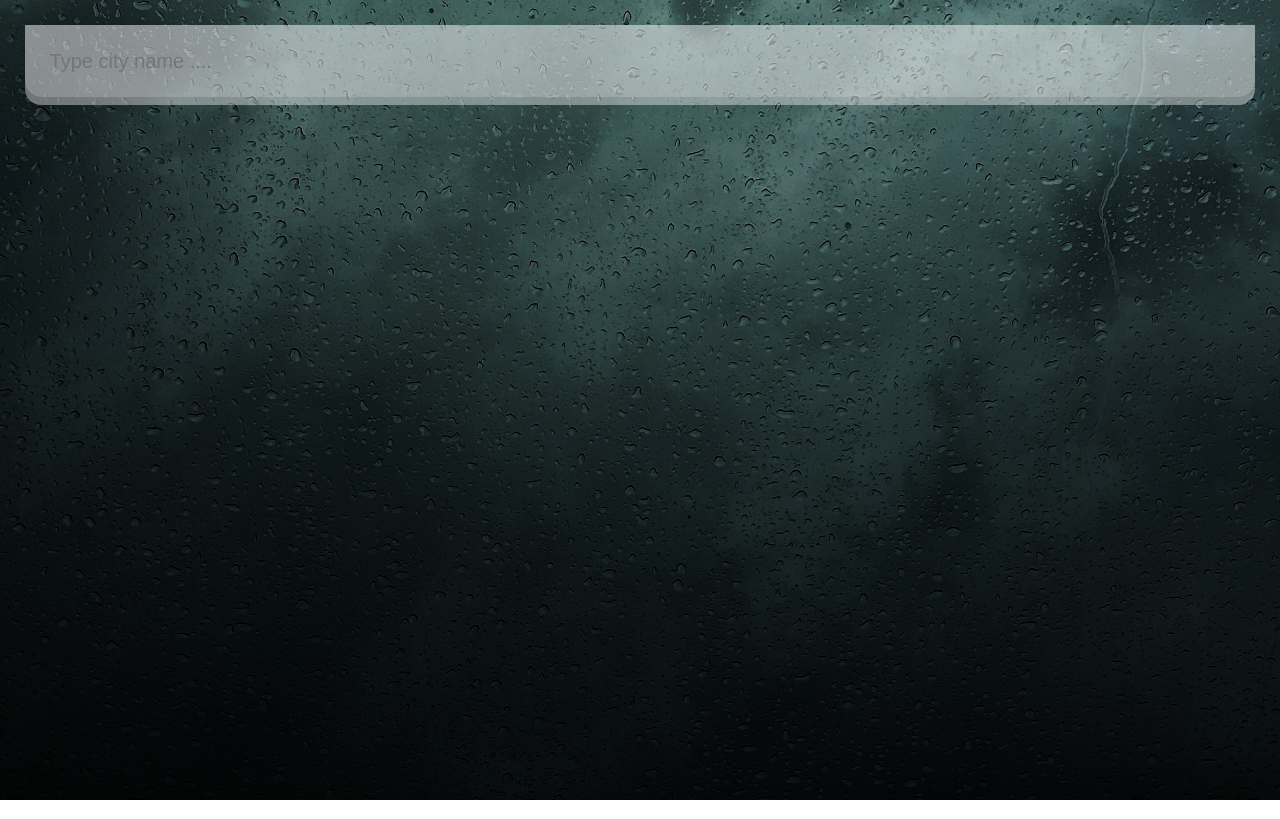
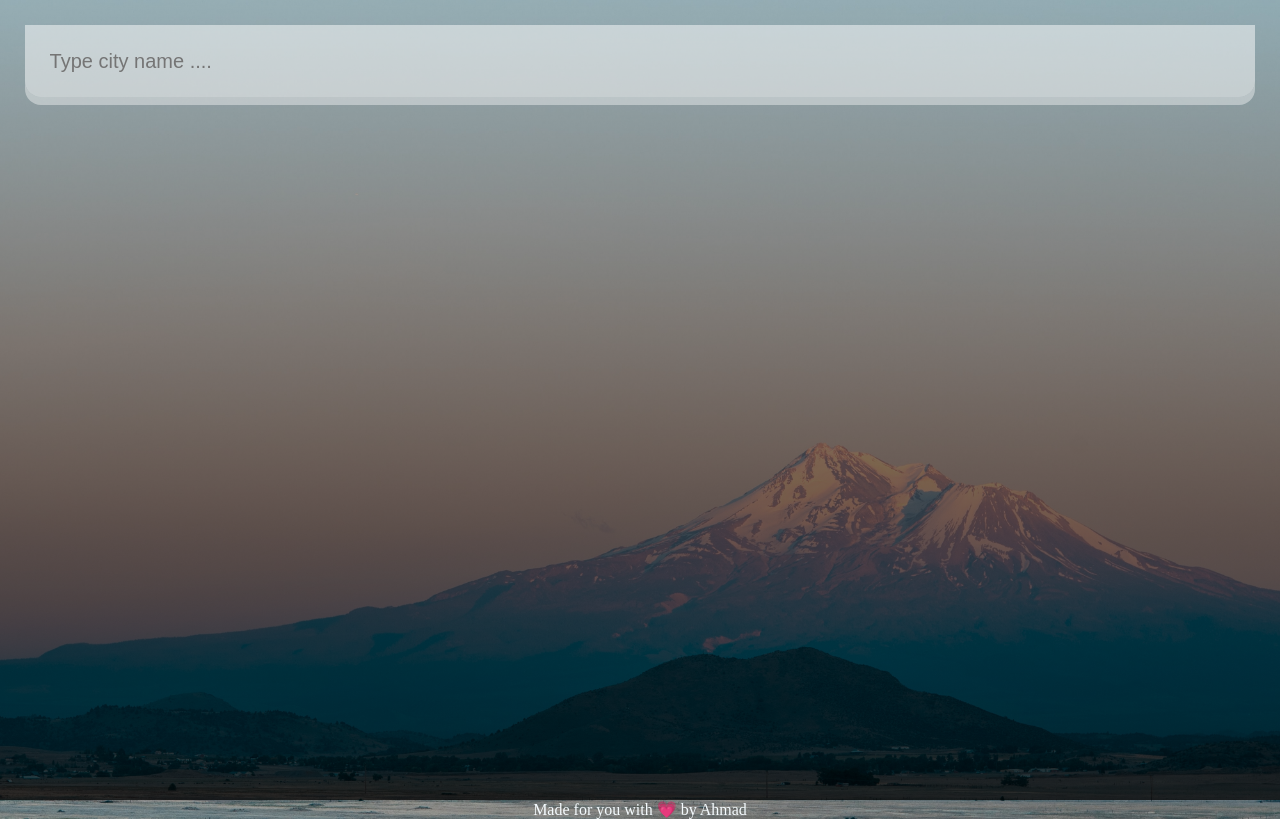
Before and after one commit to ahmadshahdarwesh/weather-app, a React (Create React App) app: page / in a window 1280 px wide. Built offline with nearby package versions, Linux system fonts and the light colour scheme.

Commit message:
final changes done

```diff
--- a/src/App.js
+++ b/src/App.js
@@ -96,6 +96,9 @@ function App() {
           ""
         )}
       </main>
+      <div className="footer">
+        Made for you with <span>&#128151; </span> by Ahmad
+      </div>
     </div>
   );
 }
--- a/src/style.scss
+++ b/src/style.scss
@@ -4,7 +4,7 @@
   box-sizing: border-box;
 }
 .app {
-  background-image: url("./assets/rain.jpg");
+  background-image: url("./assets/default.jpg");
   background-size: cover;
   background-position: bottom;
   transition: 0.4 ease-out;
@@ -102,3 +102,11 @@ main {
     }
   }
 }
+.footer {
+  color: rgb(244, 250, 253);
+  text-align: center;
+  .span {
+    color: red;
+    border: red solid 2px;
+  }
+}
```
Also changed, not shown: src/assets/default.jpg (added), src/assets/sunny.jpg.
